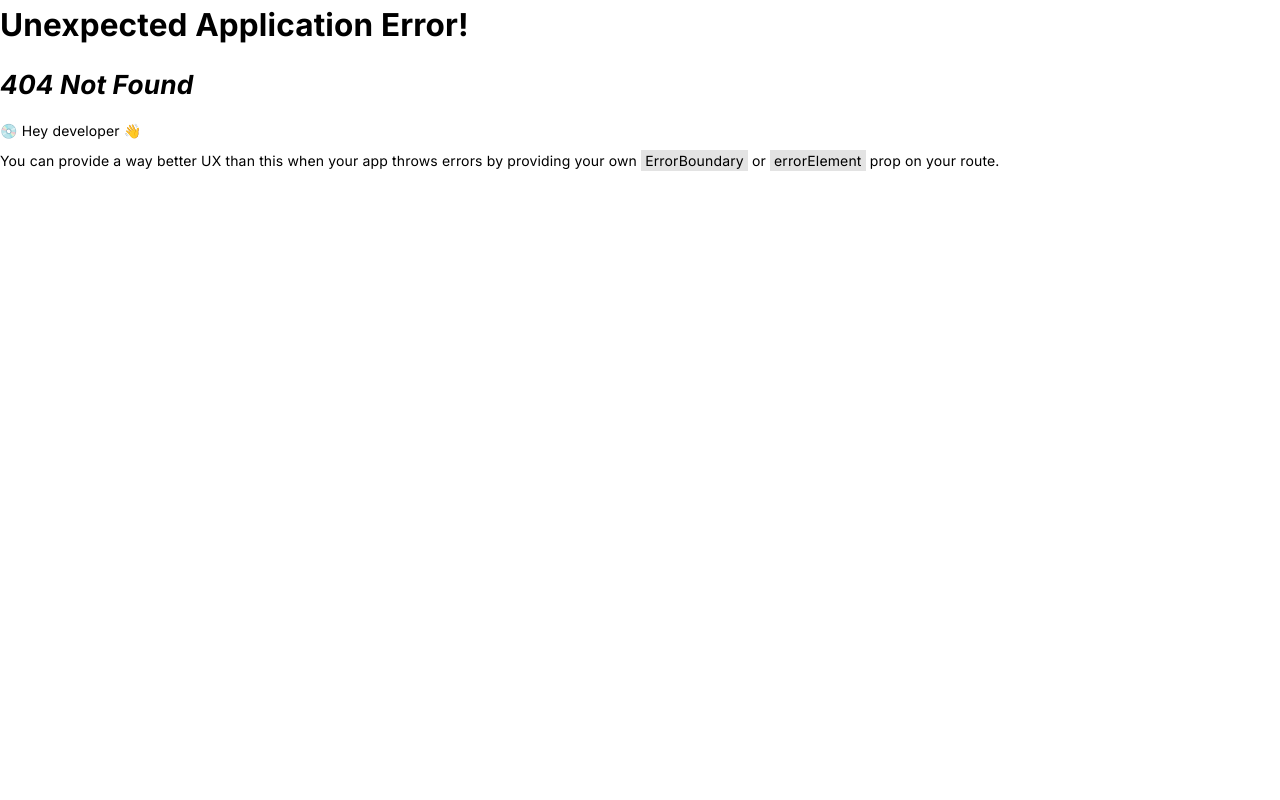
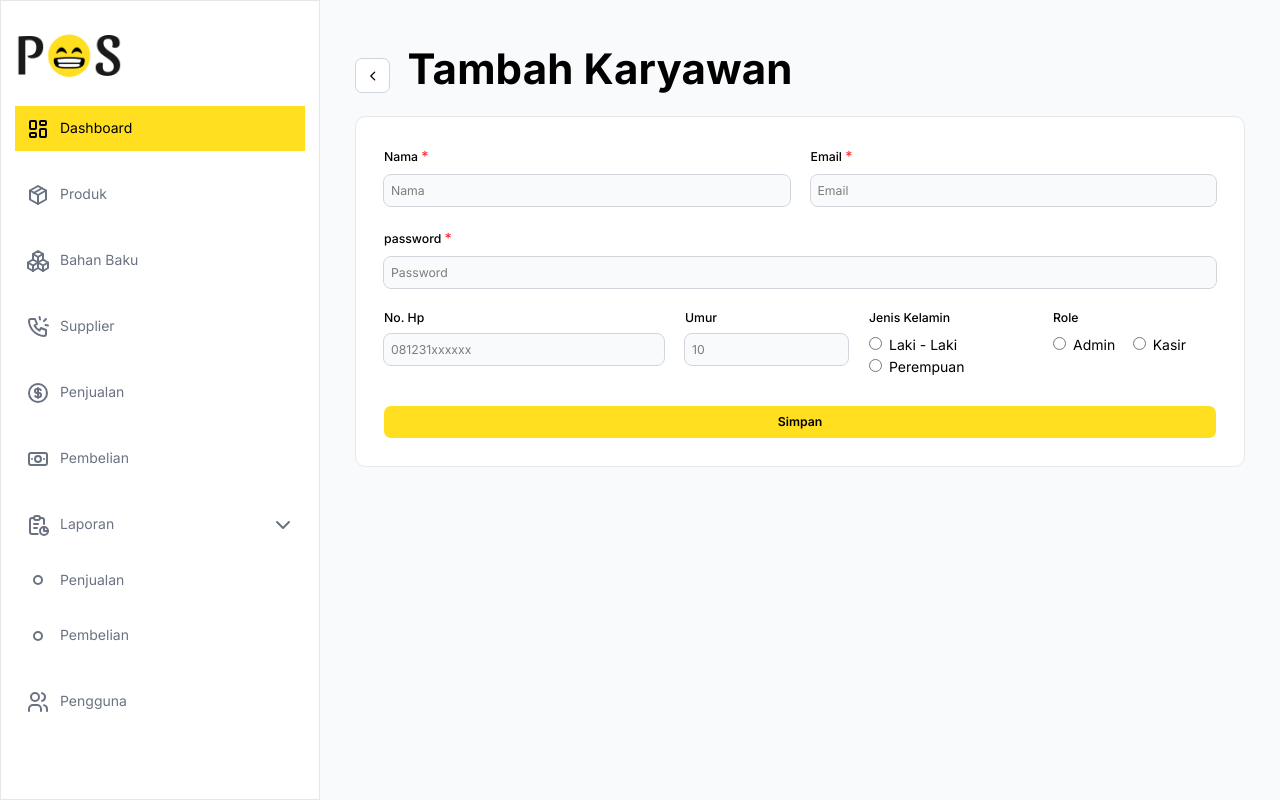
Before and after one commit to ahmadhilmandani/fe-emoji-pos, a React (Vite) app: page /employee/add in a window 1280 px wide. Before the commit this address had no page. Built offline with nearby package versions, Linux system fonts and the light colour scheme.

Commit message:
add: karyawan index page and add page that connected with rest API

```diff
--- /dev/null
+++ b/src/api/postEmployee.js
@@ -0,0 +1,8 @@
+import axios from "axios"
+
+export const postEmployee = async (payload) => {
+  return axios.post(
+    `${import.meta.env.VITE_DEV_API_BASE_URL}/auth/add-employee`,
+    payload
+  )
+}
--- a/src/api/postRegister.js
+++ b/src/api/postRegister.js
@@ -2,7 +2,7 @@ import axios from "axios"
 
 export const postRegisterStore = async (payload) => {
   return axios.post(
-    `${import.meta.env.VITE_DEV_API_BASE_URL}/auth/register-store`,
+    `${import.meta.env.VITE_DEV_API_BASE_URL}/auth/add-owner-store`,
     payload
   )
 }
--- a/src/components/Sidebar.jsx
+++ b/src/components/Sidebar.jsx
@@ -49,7 +49,7 @@ export default function Sidebar() {
           Pembelian
         </div>
       </div>
-      <Link to={'/users'} className="hover:bg-yellow-50 transition-all flex gap-3 items-center mt-6 p-3 text-gray-500">
+      <Link to={'/employee'} className="hover:bg-yellow-50 transition-all flex gap-3 items-center mt-6 p-3 text-gray-500">
         <IconUsers />
         Pengguna
       </Link>
--- /dev/null
+++ b/src/pages/Employee/Add.jsx
@@ -0,0 +1,116 @@
+import { IconChevronLeft, IconDots, IconSearch } from "@tabler/icons-react";
+import Badge from "../../components/Badge";
+import Button from "../../components/Button";
+import Input from "../../components/Input";
+import { useNavigate } from "react-router";
+import Card from "../../components/Card";
+import { toast } from "react-toastify";
+import { useState } from "react";
+import { postEmployee } from "../../api/postEmployee";
+import { useSelector } from "react-redux";
+
+export default function EmployeeAdd() {
+  const [name, setName] = useState()
+  const [email, setEmail] = useState()
+  const [password, setPassword] = useState()
+  const [phone, setPhone] = useState()
+  const [age, setAge] = useState()
+  const [sex, setSex] = useState()
+  const [userRole, setUserRole] = useState()
+
+  const [isLoading, setIsLoading] = useState(false)
+  const userInfoSlie = useSelector((state) => { return state.userInfoSlie })
+  const navigate = useNavigate()
+
+  const handleSubmitEmployee = async () => {
+    setIsLoading(true)
+    try {
+      const payload = {
+        store_id: userInfoSlie.storeId,
+        name: name,
+        password: password,
+        user_role: userRole,
+        email: email,
+        phone: phone,
+        age: age,
+        sex: sex,
+      }
+      await postEmployee(payload)
+      toast.success('Berhasil Menambah Karyawan')
+      navigate('/employee')
+    } catch (error) {
+      toast.error(error.response.data.msg)
+    } finally {
+      setIsLoading(false)
+    }
+  }
+
+  return (
+    <div>
+      <header className="flex items-center gap-5">
+        <div className="w-10 h-fit p-2.5 flex justify-center items-center aspect-square rounded-lg border border-gray-300 bg-white hover:cursor-pointer hover:bg-gray-50 transition-all group" onClick={() => {
+          navigate('/employee')
+        }}>
+          <IconChevronLeft size={16} className="group-hover:-translate-x-0.5 transition-all" />
+        </div>
+        <h1>Tambah Karyawan</h1>
+      </header>
+      <div>
+        <Card isExtend={true}>
+          <div className="flex gap-6 flex-wrap">
+            <div className="min-w-[280px] flex-1">
+              <Input valueProp={name} labelProp='Nama' placeholderProp='Nama' typeProp='text' inputId='nama' onChangeProp={setName} />
+            </div>
+            <div className="min-w-[280px] flex-1">
+              <Input valueProp={email} labelProp='Email' placeholderProp='Email' typeProp='email' inputId='email' onChangeProp={setEmail} />
+            </div>
+            <div className="min-w-[280px] shrink-0 w-full">
+              <Input valueProp={password} labelProp='password' placeholderProp='Password' typeProp='password' inputId='password' onChangeProp={setPassword} />
+            </div>
+            <div className="min-w-[280px] flex-1">
+              <Input isRequired={false} valueProp={phone} labelProp='No. Hp' placeholderProp='081231xxxxxx' typeProp='text' inputId='phone' onChangeProp={setPhone} />
+            </div>
+            <div className="min-w-[100px] flex-1">
+              <Input isRequired={false} valueProp={age} labelProp='Umur' placeholderProp='10' typeProp='number' inputId='umur' onChangeProp={setAge} />
+            </div>
+            <div className="min-w-[100px] flex-1">
+              <div className="block mb-2 text-sm font-medium text-dark">
+                Jenis Kelamin
+              </div>
+              <div className="flex flex-wrap">
+                <div>
+                  <input type="radio" id="l" name="sex" value="L" onChange={(e) => { setSex(e.target.value) }} />
+                  <label for="l" className="ml-2 mr-5 text-[14px]">Laki - Laki</label>
+                </div>
+                <div>
+                  <input type="radio" id="p" name="sex" value="P" onChange={(e) => { setSex(e.target.value) }} />
+                  <label for="p" className="ml-2 text-[14px]">Perempuan</label>
+                </div>
+              </div>
+            </div>
+            <div className="min-w-[100px] flex-1">
+              <div className="block mb-2 text-sm font-medium text-dark">
+                Role
+              </div>
+              <div className="flex flex-wrap">
+                <div>
+                  <input type="radio" id="l" name="role" value="admin" onChange={(e) => { setUserRole(e.target.value) }} />
+                  <label for="l" className="ml-2 mr-5 text-[14px]">Admin</label>
+                </div>
+                <div>
+                  <input type="radio" id="p" name="role" value="kasir" onChange={(e) => { setUserRole(e.target.value) }} />
+                  <label for="p" className="ml-2 text-[14px]">Kasir</label>
+                </div>
+              </div>
+            </div>
+          </div>
+          <div className="mt-8">
+            <Button isLoading={isLoading} onClickProp={handleSubmitEmployee} buttonType="primary" isExtend={true}>
+              Simpan
+            </Button>
+          </div>
+        </Card>
+      </div>
+    </div>
+  )
+}
--- a/src/pages/User/Index.jsx
+++ b/src/pages/Employee/Index.jsx
@@ -8,7 +8,7 @@ import { getAllUserInfo } from "../../api/getAllUserInfo"
 import { useEffect, useState } from "react"
 import { useSelector } from "react-redux"
 
-export default function UserIndex() {
+export default function EmployeeIndex() {
   const [isLoading, setIsLoading] = useState(true)
   const [dataUsersInfo, setDataUsersInfo] = useState()
   const navigate = useNavigate()
@@ -34,9 +34,9 @@ export default function UserIndex() {
     <>
       <div>
         <header className="flex justify-between items-center gap-5">
-          <h1>Pengguna</h1>
+          <h1>Karyawan</h1>
           <Button buttonType={'primary'} onClickProp={() => {
-            navigate('/product/add')
+            navigate('/employee/add')
           }}>
             Tambah
             <IconPlus size={16} className="group-hover:translate-x-0.5 transition-all" />
```
Also changed, not shown: src/routes/index.jsx (+8 -3 lines).
